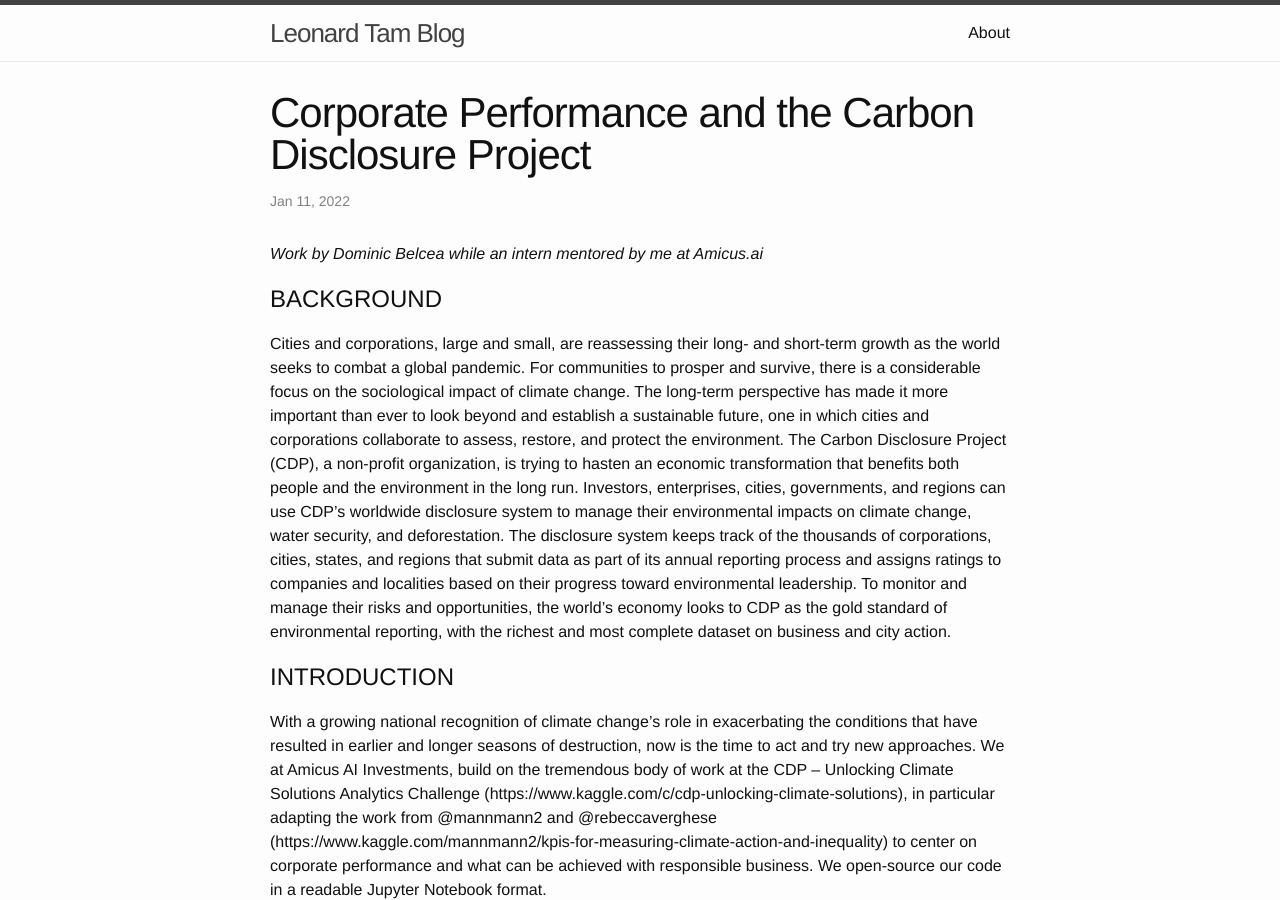
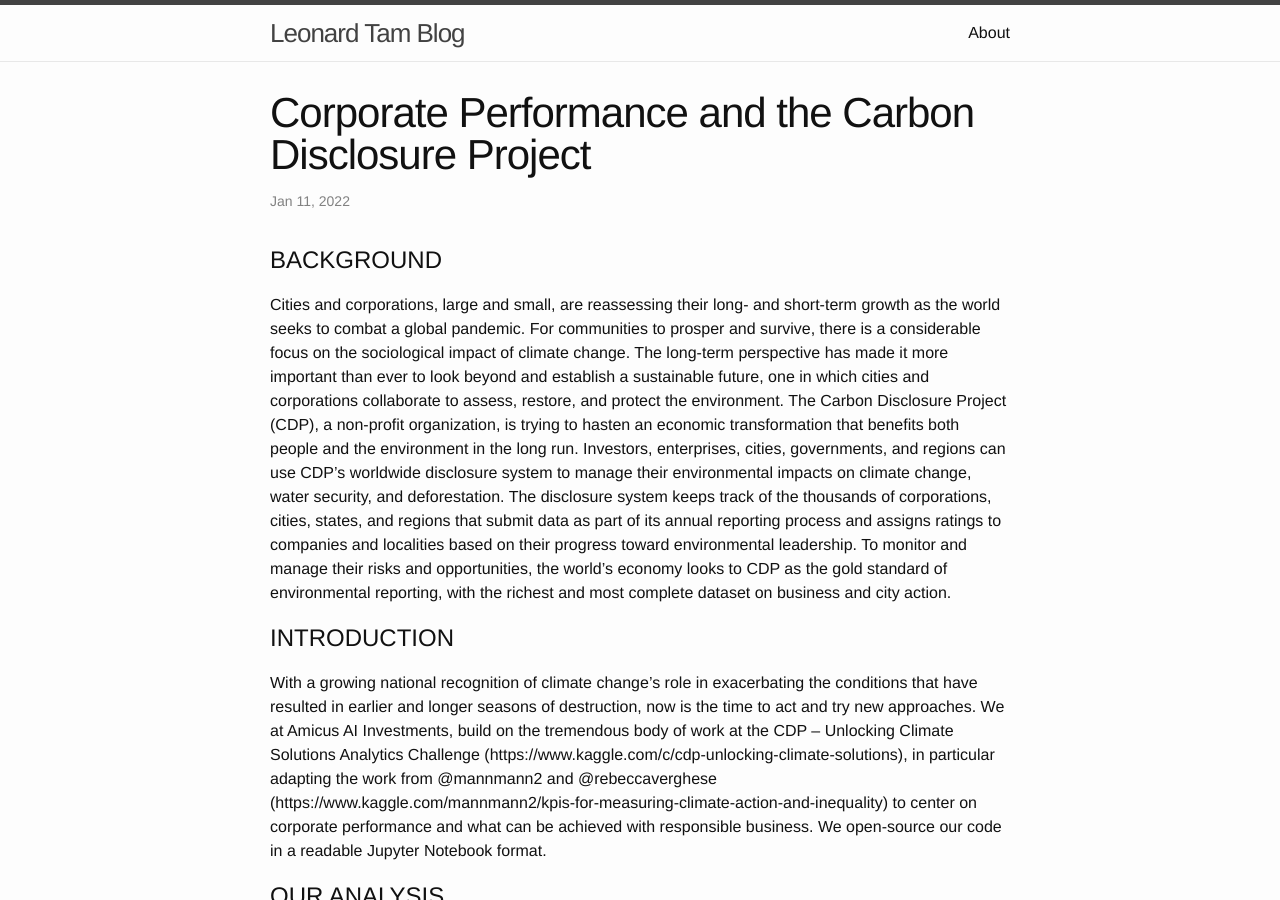
Before and after one commit to leotam/leotam.github.io, a Jekyll site: the page built from _posts/2022-01-11-esginvest.markdown, in a window 1280 px wide and 900 px high. Built offline with Jekyll 4.4.1, drawn with Linux system fonts in a browser that asks for light colours.

Commit message:
Update 2022-01-11-esginvest.markdown

```diff
--- a/_posts/2022-01-11-esginvest.markdown
+++ b/_posts/2022-01-11-esginvest.markdown
@@ -4,8 +4,6 @@ title:  "Corporate Performance and the Carbon Disclosure Project"
 date:   2022-01-11 15:00:00
 categories: general
 ---
-
-*Work by Dominic Belcea while an intern mentored by me at Amicus.ai*
 
 # BACKGROUND
 Cities and corporations, large and small, are reassessing their long- and short-term growth as the world seeks to combat a global pandemic. For communities to prosper and survive, there is a considerable focus on the sociological impact of climate change. The long-term perspective has made it more important than ever to look beyond and establish a sustainable future, one in which cities and corporations collaborate to assess, restore, and protect the environment. The Carbon Disclosure Project (CDP), a non-profit organization, is trying to hasten an economic transformation that benefits both people and the environment in the long run. Investors, enterprises, cities, governments, and regions can use CDP's worldwide disclosure system to manage their environmental impacts on climate change, water security, and deforestation. The disclosure system keeps track of the thousands of corporations, cities, states, and regions that submit data as part of its annual reporting process and assigns ratings to companies and localities based on their progress toward environmental leadership. To monitor and manage their risks and opportunities, the world's economy looks to CDP as the gold standard of environmental reporting, with the richest and most complete dataset on business and city action.
```
